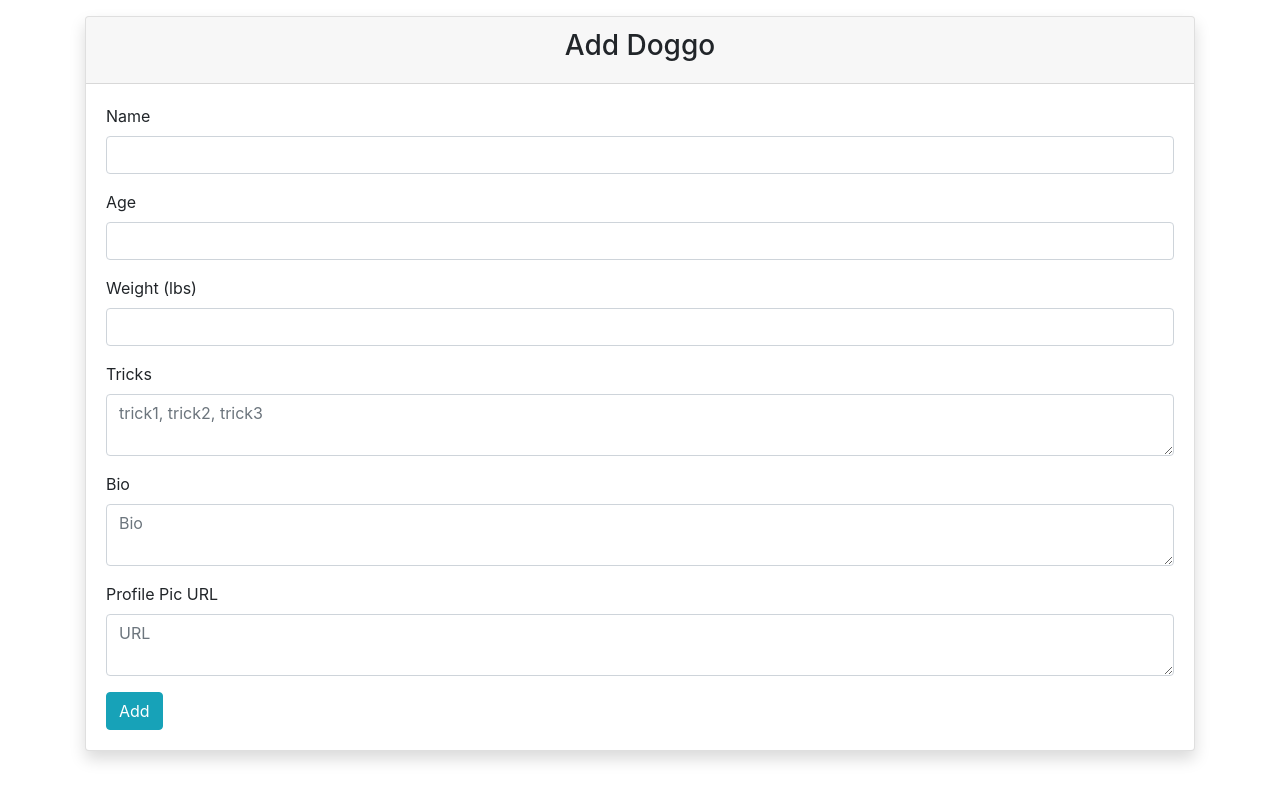
After one commit to neilm813/python_demos_12-2019, a Django app: template week3/doggos_proj/server/doggo_app/templates/doggos/new.html in a window 1280 px wide. The commit adds this page. Run offline with Django 3.2, Linux system fonts and the light colour scheme; the template is opened without the code that fills it, so the values that code supplies are empty; parts of the project's set-up code (start-up, migrations or seed data) failed here and were passed over; some libraries are stand-ins or nearby versions.

Commit message:
adding one to many

```diff
--- /dev/null
+++ b/week3/doggos_proj/server/doggo_app/templates/doggos/new.html
@@ -0,0 +1,64 @@
+<!DOCTYPE html>
+<html lang="en">
+
+<head>
+  <meta charset="UTF-8">
+  <meta name="viewport" content="width=device-width, initial-scale=1.0">
+  <meta http-equiv="X-UA-Compatible" content="ie=edge">
+  <title>Document</title>
+  <link rel="stylesheet" href="https://stackpath.bootstrapcdn.com/bootstrap/4.3.1/css/bootstrap.min.css"
+    integrity="sha384-ggOyR0iXCbMQv3Xipma34MD+dH/1fQ784/j6cY/iJTQUOhcWr7x9JvoRxT2MZw1T" crossorigin="anonymous">
+</head>
+
+<body>
+  <div class="container pt-3">
+
+    <div class="card shadow">
+      <div class="card-header">
+        <h3 class="text-center">
+          Add Doggo
+        </h3>
+      </div>
+      <div class="card-body">
+        <form action="/doggos/create" method="POST">
+          {% csrf_token %}
+
+          <div class="form-group">
+            <label>Name</label>
+            <input class="form-control" name="name">
+          </div>
+
+          <div class="form-group">
+            <label>Age</label>
+            <input class="form-control" name="age" type="number">
+          </div>
+
+          <div class="form-group">
+            <label>Weight (lbs)</label>
+            <input class="form-control" name="weight" type="number">
+          </div>
+
+          <div class="form-group">
+            <label>Tricks</label>
+            <textarea class="form-control" name="tricks" placeholder="trick1, trick2, trick3"></textarea>
+          </div>
+
+          <div class="form-group">
+            <label>Bio</label>
+            <textarea class="form-control" name="bio" placeholder="Bio"></textarea>
+          </div>
+
+          <div class="form-group">
+            <label>Profile Pic URL</label>
+            <textarea class="form-control" name="profile_pic_url" placeholder="URL"></textarea>
+          </div>
+
+          <button class="btn btn-info" type="submit">Add</button>
+        </form>
+      </div>
+    </div>
+
+  </div>
+</body>
+
+</html>
--- a/week3/doggos_proj/server/doggo_app/templates/home.html
+++ b/week3/doggos_proj/server/doggo_app/templates/home.html
@@ -10,9 +10,9 @@
 
 <body>
   <h1>Local Doggos Near You Want to Be Petted</h1>
-  <h4>
-    {{ logged_in_user.full_name }} | <a href="/logout">Logout</a>
-  </h4>
+  <h3>
+    {{ logged_in_user.full_name }} | <a href="/doggos/new">Add A Doggo</a> | <a href="/logout">Logout</a>
+  </h3>
 </body>
 
 </html>
--- a/week3/doggos_proj/server/doggo_app/urls.py
+++ b/week3/doggos_proj/server/doggo_app/urls.py
@@ -2,11 +2,16 @@ from django.urls import path
 from . import views
 
 # NO LEADING SLASHES
-
 urlpatterns = [
     path('', views.index, name='index'),
     path('login', views.login, name='login'),
     path('register', views.register, name='register'),
     path('home', views.home, name='home'),
     path('logout', views.logout, name='logout'),
+
+    # doggos
+    path('doggos/new', views.doggo_new, name='doggo_new'),
+    path('doggos/create', views.doggo_create, name='doggo_create'),
+    path('doggos/<int:doggo_id>', views.doggo_profile, name='doggo_profile'),
+
 ]
--- /dev/null
+++ b/week3/doggos_proj/server/requirements.txt
@@ -0,0 +1,2 @@
+autopep8==1.4.4
+pycodestyle==2.5.0
```
Also changed, not shown: week3/doggos_proj/server/doggo_app/models.py (+20 -0 lines), week3/doggos_proj/server/doggo_app/templates/doggos/profile.html (added, +41 -0 lines), week3/doggos_proj/server/doggo_app/views.py (+49 -1 lines), week3/doggos_proj/server/README.md, week3/doggos_proj/server/doggo_app/migrations/0002_doggo.py (added), week3/doggos_proj/server/doggo_app/migrations/0003_doggo_is_good_boy.py (added), week3/doggos_proj/server/doggo_app/migrations/0004_doggo_profile_pic_url.py (added).
